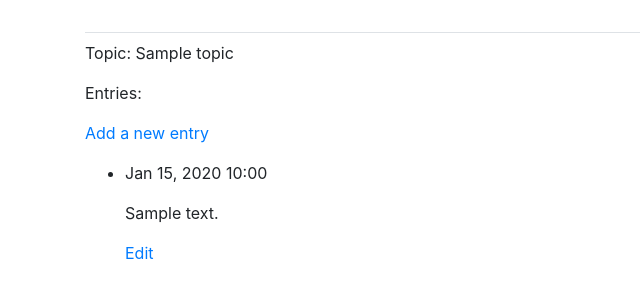
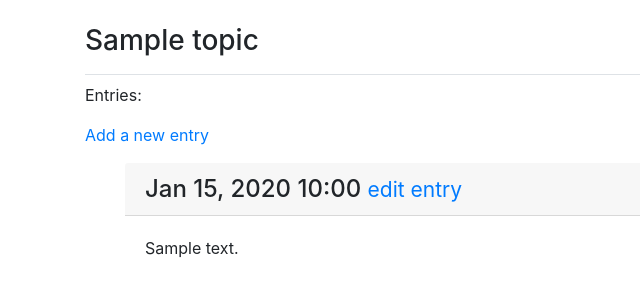
Before and after one commit to gengwg/learning_log, a Django app: template learning_logs/templates/learning_logs/topic.html in a window 1280 px wide. Shown: the part 58-358 px from the top of the page, without its empty margins (0-640 px from the left). Run offline with Django 3.2, Linux system fonts and the light colour scheme; the template is opened without the code that fills it: most values are stand-ins (such as "Sample title", 1, 10 or a date in 2020); some libraries are stand-ins or nearby versions.

Commit message:
style the entries on the topics page

```diff
--- a/learning_logs/templates/learning_logs/topic.html
+++ b/learning_logs/templates/learning_logs/topic.html
@@ -1,8 +1,10 @@
 {% extends "learning_logs/base.html" %}
 
+{% block page_header %}
+<h3>{{ topic }}</h3>
+{% endblock page_header %}
+
 {% block content %}
-
-<p>Topic: {{ topic }}</p>
 
 <p>Entries:</p>
 <p>
@@ -10,15 +12,17 @@
 </p>
 <ul>
     {% for entry in entries %}
-    <li>
-        <p>{{ entry.date_added|date:'M d, Y H:i' }}</p>
-        <p>{{ entry.text|linebreaks }}</p>
-        <p>
-            <a href="{% url 'learning_logs:edit_entry' entry.id %}">Edit</a>
-        </p>
-    </li>
+    <div class=""card mb-3">
+      <h4 class="card-header">
+        {{ entry.date_added|date:'M d, Y H:i' }}
+        <small><a href="{% url 'learning_logs:edit_entry' entry.id %}">edit entry</a></small>
+      </h4>
+    </div>
+    <div class="card-body">
+      {{ entry.text|linebreaks }}
+    </div>
     {% empty %}
-    <li> There are no entry for this topic yet.</li>
+      </p> There are no entry for this topic yet.</p>
     {% endfor %}
 </ul>
 
```
